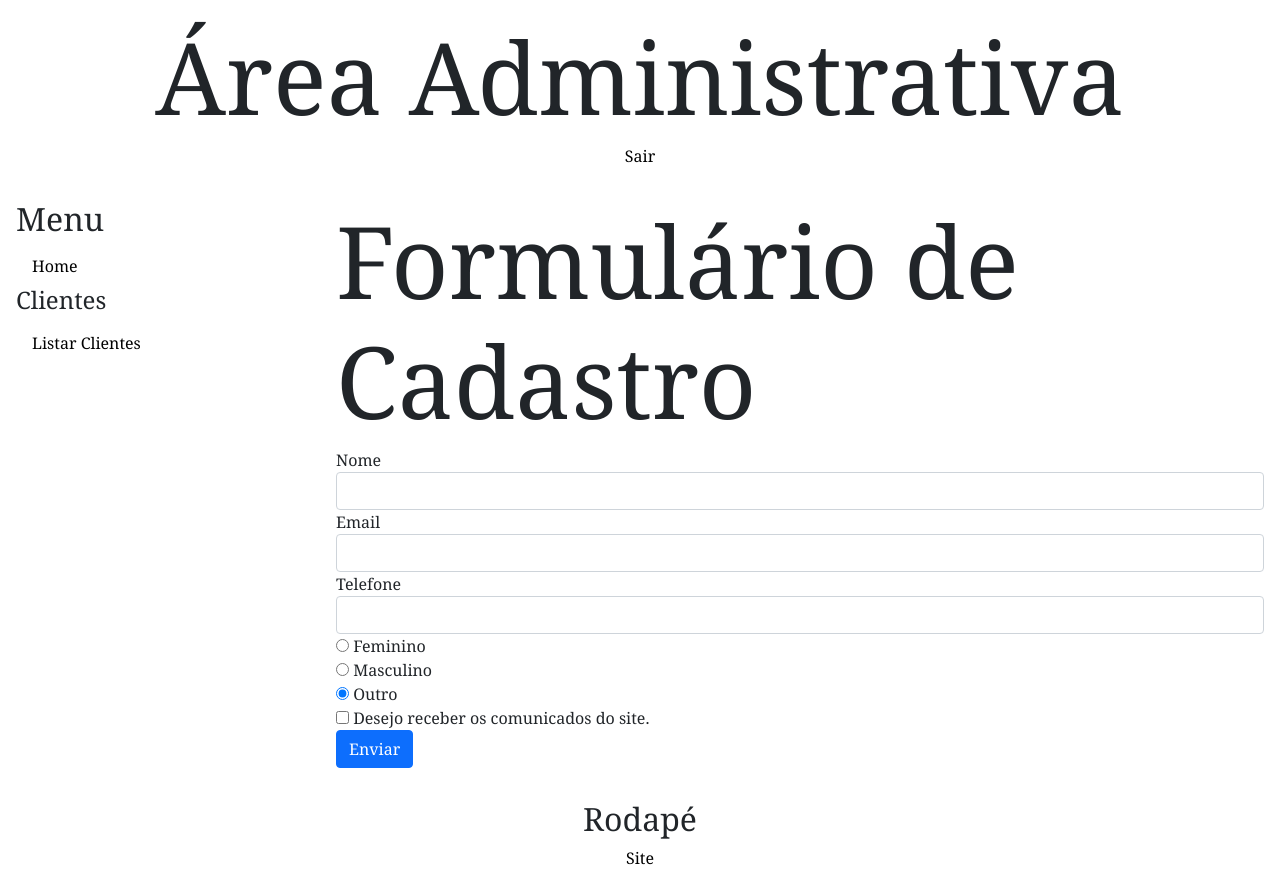
After one commit to LarissaCarlos/PW_AP1, a PHP site: template www/admin/views/client/register.php in a window 1280 px wide. The commit adds this page. Run offline with PHP 8.4, Linux system fonts and the light colour scheme; the template is opened without the code that fills it, so the values that code supplies are empty.

Commit message:
finalizado

```diff
--- a/www/admin/controllers/MainController.php
+++ b/www/admin/controllers/MainController.php
@@ -25,6 +25,7 @@ class MainController
         session_destroy();
         header('Location:?controller=main&action=login');
     }
+
     public function home()
     {
         require_once("views/templates/header.php");
--- a/www/admin/controllers/UserController.php
+++ b/www/admin/controllers/UserController.php
@@ -22,9 +22,3 @@ class UserController
     }
   }
 }
-Footer
-© 2022 GitHub, Inc.
-Footer navigation
-Terms
-Privacy
-Sec
--- a/www/admin/models/ClientModel.php
+++ b/www/admin/models/ClientModel.php
@@ -28,3 +28,4 @@ class ClientModel{
         return $connection -> query($sql);
     }
 }
+?>
--- a/www/admin/views/client/listClients.php
+++ b/www/admin/views/client/listClients.php
@@ -28,9 +28,7 @@
                 <?=$client["address"]?>
             </td>
             <td>
-                <a href="?controller=client&action=detailsClient$id=<?=$client['idClient']?>">
-                    Detalhes
-                </a>
+             <a href="?controller=client&action=detailsClient&id=<?= $client['idClient'] ?>">Detalhes</a>
             </td>
         <tr>
     <?php
--- /dev/null
+++ b/www/admin/views/client/register.php
@@ -0,0 +1,39 @@
+<h1>Formulário de Cadastro</h1>
+<form action="?controller=client&action=registerView" method="post">
+
+    <div class="form-group">
+        <label for="name">Nome</label>
+        <input type="text" class="form-control" name="name">
+    </div>
+
+    <div class="form-group">
+        <label for="email">Email</label>
+        <input type="email" class="form-control" name="email">
+    </div>
+
+    <div class="form-group">
+        <label for="phone">Telefone</label>
+        <input type="text" class="form-control" name="phone">
+    </div>
+
+    <div class="form-group">
+        <div for="radio">
+            <label><input type="radio" name="gender" value="female" checked> Feminino </label>
+        </div>
+        <div class="radio">
+            <label><input type="radio" name="gender" value="male" checked> Masculino </label>
+        </div>
+        <div class="radio">
+            <label><input type="radio" name="gender" value="other" checked> Outro </label>
+        </div>
+    </div>
+
+    <div class="checkbox">
+        <label>
+            <input type="checkbox" name="accept"> Desejo receber os comunicados do site.
+        </label>
+    </div>
+
+    <button type="submit" class="btn btn-primary">Enviar</button>
+
+</form>
```
Also changed, not shown: www/admin/controllers/ClientController.php (+21 -10 lines), www/admin/index.php (+28 -26 lines), www/admin/views/client/detailsClient.php (+5 -5 lines), www/admin/views/client/registerView.php (added, +37 -0 lines), www/views/client/listClients.php (+12 -15 lines).
